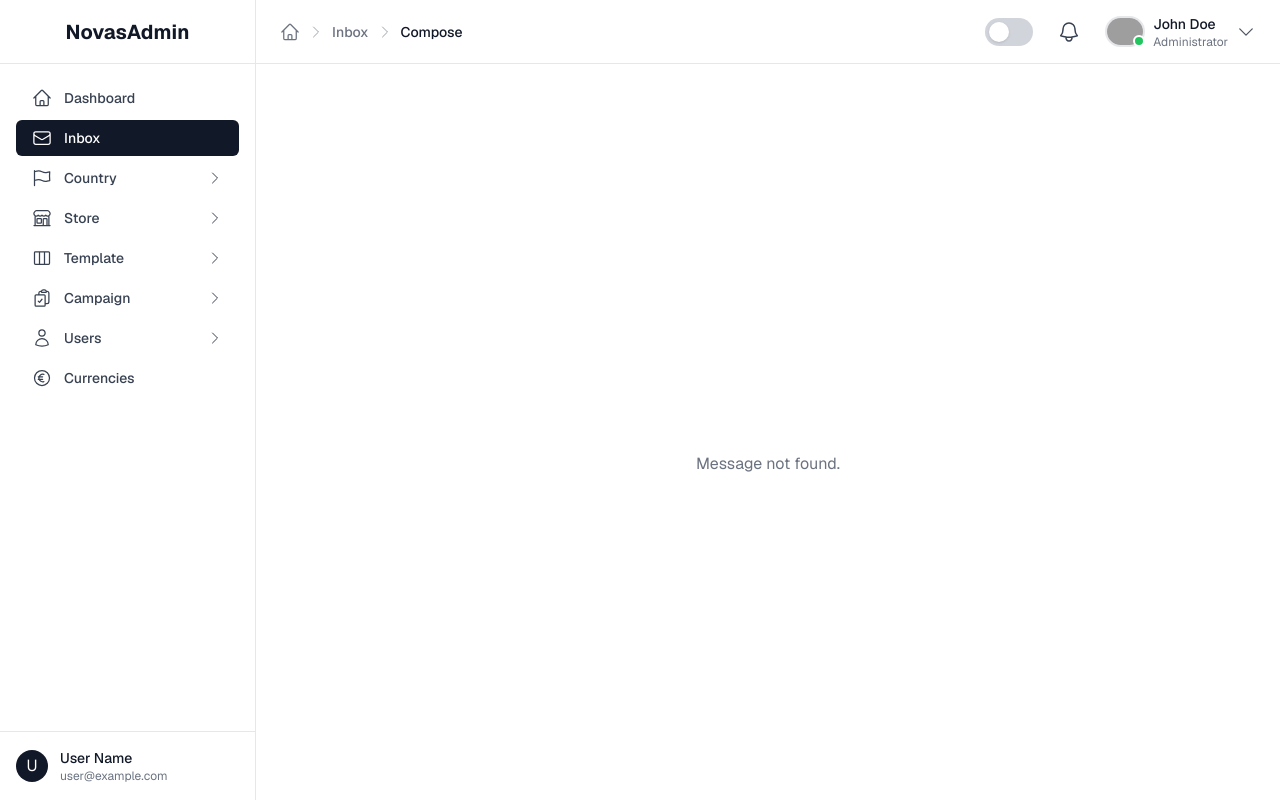
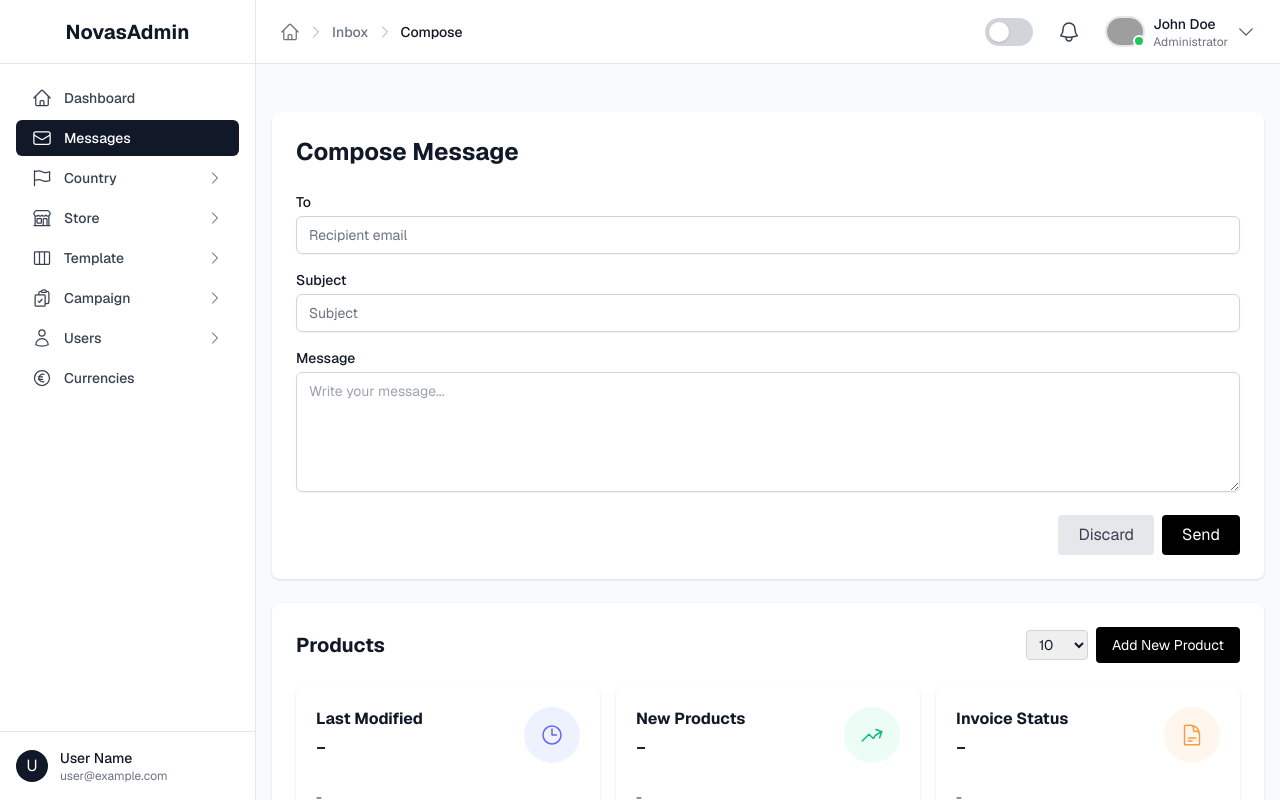
Before and after one commit to einfoengine/novasadmin, a Next.js app: page /inbox/compose in a window 1280 px wide. Before the commit this address had no page. Built offline with nearby package versions, Linux system fonts and the light colour scheme; grey boxes are pictures that could not be loaded.

Commit message:
Products page in progress

```diff
--- /dev/null
+++ b/src/app/inbox/compose/page.tsx
@@ -0,0 +1,163 @@
+"use client";
+
+import { useState } from "react";
+import StatsCard from "@/components/StatsCard";
+import { ArrowTrendingUpIcon, ClockIcon, DocumentTextIcon } from "@heroicons/react/24/outline";
+
+export default function ComposeMessagePage() {
+  const [to, setTo] = useState("");
+  const [subject, setSubject] = useState("");
+  const [body, setBody] = useState("");
+  const [sending, setSending] = useState(false);
+  const [sent, setSent] = useState(false);
+
+  const handleSend = async (e: React.FormEvent) => {
+    e.preventDefault();
+    setSending(true);
+    // Simulate sending
+    setTimeout(() => {
+      setSending(false);
+      setSent(true);
+      setTo("");
+      setSubject("");
+      setBody("");
+    }, 1200);
+  };
+
+  return (
+    <div className="min-h-screen bg-gray-50 text-gray-900 flex flex-col items-center p-4">
+      <div className="w-full bg-white rounded-lg shadow p-6 mt-8">
+        <h1 className="text-2xl font-bold mb-6">Compose Message</h1>
+        {sent ? (
+          <div className="text-green-600 text-center mb-4">Message sent!</div>
+        ) : null}
+        <form onSubmit={handleSend} className="space-y-4">
+          <div>
+            <label className="block text-sm font-medium mb-1">To</label>
+            <input
+              type="email"
+              className="w-full px-3 py-2 border border-gray-300 rounded-md shadow-sm focus:outline-none focus:ring-black focus:border-black text-sm"
+              value={to}
+              onChange={(e) => setTo(e.target.value)}
+              required
+              placeholder="Recipient email"
+            />
+          </div>
+          <div>
+            <label className="block text-sm font-medium mb-1">Subject</label>
+            <input
+              type="text"
+              className="w-full px-3 py-2 border border-gray-300 rounded-md shadow-sm focus:outline-none focus:ring-black focus:border-black text-sm"
+              value={subject}
+              onChange={(e) => setSubject(e.target.value)}
+              required
+              placeholder="Subject"
+            />
+          </div>
+          <div>
+            <label className="block text-sm font-medium mb-1">Message</label>
+            <textarea
+              className="w-full px-3 py-2 border border-gray-300 rounded-md shadow-sm focus:outline-none focus:ring-black focus:border-black text-sm min-h-[120px]"
+              value={body}
+              onChange={(e) => setBody(e.target.value)}
+              required
+              placeholder="Write your message..."
+            />
+          </div>
+          <div className="flex justify-end gap-2">
+            <button
+              type="button"
+              className="px-5 py-2 rounded bg-gray-200 text-gray-700 hover:bg-gray-300"
+              onClick={() => {
+                setTo("");
+                setSubject("");
+                setBody("");
+                setSent(false);
+              }}
+            >
+              Discard
+            </button>
+            <button
+              type="submit"
+              className="px-5 py-2 rounded bg-black text-white hover:bg-gray-800 disabled:opacity-60"
+              disabled={sending}
+            >
+              {sending ? "Sending..." : "Send"}
+            </button>
+          </div>
+        </form>
+      </div>
+      {/* Product Menu */}
+      <div className="w-full bg-white rounded-lg shadow p-6 mt-6">
+        <div className="flex flex-col sm:flex-row sm:items-center sm:justify-between gap-4 mb-6">
+          <h2 className="text-xl font-bold">Products</h2>
+          <div className="flex items-center gap-2">
+            <select className="border border-gray-300 rounded px-2 py-1 text-sm">
+              <option>10</option>
+              <option>25</option>
+              <option>50</option>
+              <option>100</option>
+            </select>
+            <button
+              className="px-4 py-2 rounded bg-black text-white hover:bg-gray-800 text-sm"
+              onClick={() => window.location.href = '/products/add'}
+            >
+              Add New Product
+            </button>
+          </div>
+        </div>
+        <div className="grid grid-cols-1 md:grid-cols-3 gap-4 mb-6">
+          <StatsCard title="Last Modified" value="-" icon={<ClockIcon className="h-6 w-6" />} iconColor="#6366f1" iconBg="#eef2ff" percentage="-" percentageColor="#6b7280" trend="" />
+          <StatsCard title="New Products" value="-" icon={<ArrowTrendingUpIcon className="h-6 w-6" />} iconColor="#10b981" iconBg="#ecfdf5" percentage="-" percentageColor="#6b7280" trend="" />
+          <StatsCard title="Invoice Status" value="-" icon={<DocumentTextIcon className="h-6 w-6" />} iconColor="#f59e42" iconBg="#fff7ed" percentage="-" percentageColor="#6b7280" trend="" />
+        </div>
+        <div className="overflow-x-auto">
+          <table className="min-w-full divide-y divide-gray-200">
+            <thead className="bg-gray-50">
+              <tr>
+                <th className="px-4 py-3">Image</th>
+                <th className="px-4 py-3">Product Name</th>
+                <th className="px-4 py-3">Size</th>
+                <th className="px-4 py-3">Type of Material</th>
+                <th className="px-4 py-3">Printing Channel</th>
+                <th className="px-4 py-3">Printing Machine</th>
+                <th className="px-4 py-3">Printing Surface</th>
+                <th className="px-4 py-3">Die Mood</th>
+                <th className="px-4 py-3">Gluing</th>
+                <th className="px-4 py-3">Finishing</th>
+                <th className="px-4 py-3">Price</th>
+                <th className="px-4 py-3">Action</th>
+              </tr>
+            </thead>
+            <tbody className="divide-y divide-gray-200">
+              {/* Example row, all values null/empty */}
+              <tr>
+                <td className="px-4 py-2 text-center"><div className="w-12 h-12 bg-gray-100 rounded" /></td>
+                <td className="px-4 py-2 text-center">-</td>
+                <td className="px-4 py-2 text-center">-</td>
+                <td className="px-4 py-2 text-center">-</td>
+                <td className="px-4 py-2 text-center">-</td>
+                <td className="px-4 py-2 text-center">-</td>
+                <td className="px-4 py-2 text-center">-</td>
+                <td className="px-4 py-2 text-center">-</td>
+                <td className="px-4 py-2 text-center">-</td>
+                <td className="px-4 py-2 text-center">-</td>
+                <td className="px-4 py-2 text-center">-</td>
+                <td className="px-4 py-2 text-center">
+                  <button className="text-blue-600 hover:underline mr-2">Edit</button>
+                  <button className="text-red-600 hover:underline">Delete</button>
+                </td>
+              </tr>
+            </tbody>
+          </table>
+        </div>
+        {/* Pagination */}
+        <div className="flex justify-end mt-4 gap-2">
+          <button className="px-3 py-1 rounded bg-gray-200 text-gray-700 hover:bg-gray-300">Prev</button>
+          <span className="px-3 py-1">1</span>
+          <button className="px-3 py-1 rounded bg-gray-200 text-gray-700 hover:bg-gray-300">Next</button>
+        </div>
+      </div>
+    </div>
+  );
+}
--- a/src/app/products/page.tsx
+++ b/src/app/products/page.tsx
@@ -1,202 +1,209 @@
 "use client";
 
-import { useState, useEffect } from "react";
+import { useState } from "react";
+import StatsCard from "@/components/StatsCard";
+import { ArrowTrendingUpIcon, ClockIcon, DocumentTextIcon } from "@heroicons/react/24/outline";
 import Image from "next/image";
-import Link from "next/link";
-import { toast } from "react-hot-toast";
-import { EyeIcon, PencilIcon, TrashIcon } from "@heroicons/react/24/outline";
 
 interface Product {
-  productId: string;
-  productName: string;
-  productCost: number;
-  productPrice: number;
-  productStock: number;
-  imageUrl: string;
+  id: number;
+  image: string | null;
+  name: string | null;
+  size: string | null;
+  material: string | null;
+  channel: string | null;
+  machine: string | null;
+  surface: string | null;
+  dieMood: string | null;
+  gluing: string | null;
+  finishing: string | null;
+  price: string | null;
 }
 
-const ITEMS_PER_PAGE = 10;
+const demoProducts: Product[] = [
+  {
+    id: 1,
+    image: "/images/products/demo1.jpg",
+    name: "Custom Box",
+    size: "30x20x10cm",
+    material: "Cardboard",
+    channel: "Single Wall",
+    machine: "Heidelberg",
+    surface: "Matte",
+    dieMood: "Standard",
+    gluing: "Hotmelt",
+    finishing: "Gloss",
+    price: "$2.50",
+  },
+  {
+    id: 2,
+    image: "/images/products/demo2.jpg",
+    name: "Gift Bag",
+    size: "25x15x8cm",
+    material: "Paper",
+    channel: "N/A",
+    machine: "Komori",
+    surface: "Glossy",
+    dieMood: "Custom",
+    gluing: "Manual",
+    finishing: "Foil",
+    price: "$1.20",
+  },
+  {
+    id: 3,
+    image: "/images/products/demo3.jpg",
+    name: "Label Sticker",
+    size: "10x5cm",
+    material: "Vinyl",
+    channel: "N/A",
+    machine: "HP Indigo",
+    surface: "Glossy",
+    dieMood: "None",
+    gluing: "Self-adhesive",
+    finishing: "UV",
+    price: "$0.10",
+  },
+];
 
 export default function ProductsPage() {
-  const [products, setProducts] = useState<Product[]>([]);
-  const [displayedProducts, setDisplayedProducts] = useState<Product[]>([]);
-  const [loading, setLoading] = useState(true);
-  const [loadingMore, setLoadingMore] = useState(false);
-  const [hasMore, setHasMore] = useState(true);
+  const [search, setSearch] = useState("");
+  const [pageSize, setPageSize] = useState(10);
+  const [page, setPage] = useState(1);
 
-  useEffect(() => {
-    const fetchProducts = async () => {
-      try {
-        const response = await fetch('/products.json');
-        const data = await response.json();
-        setProducts(data.products);
-        setDisplayedProducts(data.products.slice(0, ITEMS_PER_PAGE));
-        setHasMore(data.products.length > ITEMS_PER_PAGE);
-      } catch (error) {
-        console.error('Error fetching products:', error);
-        toast.error('Failed to load products');
-      } finally {
-        setLoading(false);
-      }
-    };
+  // Filtered products by search
+  const filteredProducts = demoProducts.filter((p) => {
+    const name = p.name || "";
+    return name.toLowerCase().includes(search.toLowerCase());
+  });
+  const totalPages = Math.ceil(filteredProducts.length / pageSize);
+  const paginatedProducts = filteredProducts.slice((page - 1) * pageSize, page * pageSize);
 
-    fetchProducts();
-  }, []);
+  return (
+    <div className="min-h-screen bg-gray-50 text-gray-900 p-6">
+      {/* Stats Cards */}
+      <div className="grid grid-cols-1 md:grid-cols-3 gap-4 mb-6">
+        <StatsCard title="Last Modified" value="-" icon={<ClockIcon className="h-6 w-6" />} iconColor="#6366f1" iconBg="#eef2ff" percentage="-" percentageColor="#6b7280" trend="" />
+        <StatsCard title="New Products" value="-" icon={<ArrowTrendingUpIcon className="h-6 w-6" />} iconColor="#10b981" iconBg="#ecfdf5" percentage="-" percentageColor="#6b7280" trend="" />
+        <StatsCard title="Invoice Status" value="-" icon={<DocumentTextIcon className="h-6 w-6" />} iconColor="#f59e42" iconBg="#fff7ed" percentage="-" percentageColor="#6b7280" trend="" />
+      </div>
 
-  const loadMore = () => {
-    setLoadingMore(true);
-    const currentLength = displayedProducts.length;
-    const nextProducts = products.slice(currentLength, currentLength + ITEMS_PER_PAGE);
-
-    setTimeout(() => {
-      setDisplayedProducts([...displayedProducts, ...nextProducts]);
-      setHasMore(currentLength + ITEMS_PER_PAGE < products.length);
-      setLoadingMore(false);
-    }, 500); // Simulate network delay
-  };
-
-  const handleAction = async (action: string, product: Product) => {
-    const confirmMessage = {
-      edit: "Are you sure you want to edit this product?",
-      delete: "Are you sure you want to delete this product?",
-      view: "Are you sure you want to view this product's details?"
-    };
-
-    const successMessage = {
-      edit: "Redirecting to edit page...",
-      delete: "Product deleted successfully",
-      view: "Redirecting to view page..."
-    };
-
-    if (window.confirm(confirmMessage[action as keyof typeof confirmMessage])) {
-      toast.success(successMessage[action as keyof typeof successMessage]);
-
-      switch (action) {
-        case 'edit':
-          window.location.href = `/products/edit/${product.productId}`;
-          break;
-        case 'delete':
-          setProducts(products.filter(p => p.productId !== product.productId));
-          setDisplayedProducts(displayedProducts.filter(p => p.productId !== product.productId));
-          break;
-        case 'view':
-          window.location.href = `/products/${product.productId}`;
-          break;
-      }
-    }
-  };
-
-  if (loading) {
-    return (
-      <div className="min-h-screen bg-gray-50 p-8">
-        <div className="max-w-7xl mx-auto">
-          <div className="animate-pulse">
-            <div className="h-8 bg-gray-200 rounded w-1/4 mb-4"></div>
-            <div className="h-4 bg-gray-200 rounded w-3/4 mb-2"></div>
-            <div className="h-4 bg-gray-200 rounded w-1/2"></div>
-          </div>
+      {/* Controls Row */}
+      <div className="flex flex-col sm:flex-row sm:items-center sm:justify-between gap-2 mb-4">
+        {/* Products Table Title */}
+      <div className="flex items-center justify-between mb-2">
+        <h1 className="text-2xl font-bold">Products <span className="text-base font-normal text-gray-500">({filteredProducts.length} products)</span></h1>
+      </div>
+        <div className="flex items-center gap-2 w-full sm:w-auto justify-end">
+          <div className="flex items-center gap-2">
+          <label className="text-sm">Show</label>
+          <select
+            className="border border-gray-300 rounded px-2 py-1 text-sm"
+            value={pageSize}
+            onChange={e => {
+              setPageSize(Number(e.target.value));
+              setPage(1);
+            }}
+          >
+            <option value={10}>10</option>
+            <option value={25}>25</option>
+            <option value={50}>50</option>
+            <option value={100}>100</option>
+          </select>
+          <span className="text-sm">products</span>
+        </div>
+          <input
+            type="text"
+            value={search}
+            onChange={e => {
+              setSearch(e.target.value);
+              setPage(1);
+            }}
+            placeholder="Search products..."
+            className="px-3 py-2 border border-gray-300 rounded-md shadow-sm focus:outline-none focus:ring-black focus:border-black text-sm w-full max-w-xs"
+          />
+          <button
+            className="px-4 py-2 rounded bg-black text-white hover:bg-gray-800 text-sm flex items-center gap-1 whitespace-nowrap"
+            onClick={() => window.location.href = '/products/add'}
+          >
+            <svg xmlns="http://www.w3.org/2000/svg" fill="none" viewBox="0 0 24 24" strokeWidth={1.5} stroke="currentColor" className="w-5 h-5">
+              <path strokeLinecap="round" strokeLinejoin="round" d="M12 4.5v15m7.5-7.5h-15" />
+            </svg>
+            Add New Product
+          </button>
         </div>
       </div>
-    );
-  }
-
-  return (
-    <div className="min-h-screen bg-gray-50 p-8">
-      <div className="max-w-7xl mx-auto">
-        <div className="flex justify-between items-center mb-6">
-          <h1 className="text-2xl font-bold text-gray-900">Products</h1>
-          <Link
-            href="/products/add"
-            className="bg-black text-white px-4 py-2 rounded-md hover:bg-gray-800 transition-colors"
-          >
-            Add New Product
-          </Link>
-        </div>
-
-        <div className="bg-white rounded-lg shadow overflow-hidden">
-          <div className="grid grid-cols-12 gap-4 p-4 bg-gray-100 border-b">
-            <div className="col-span-1 font-medium text-gray-900">Image</div>
-            <div className="col-span-2 font-medium text-gray-900">Product ID</div>
-            <div className="col-span-3 font-medium text-gray-900">Name</div>
-            <div className="col-span-2 font-medium text-gray-900">Cost</div>
-            <div className="col-span-2 font-medium text-gray-900">Price</div>
-            <div className="col-span-1 font-medium text-gray-900">Stock</div>
-            <div className="col-span-1 font-medium text-gray-900">Actions</div>
-          </div>
-
-          <div className="divide-y divide-gray-200">
-            {displayedProducts.map((product) => (
-              <div key={product.productId} className="grid grid-cols-12 gap-4 p-4 items-center hover:bg-gray-50">
-                <div className="col-span-1">
-                  <div className="relative w-12 h-12">
-                    <Image
-                      src={product.imageUrl}
-                      alt={product.productName}
-                      fill
-                      className="object-cover rounded-md"
-                    />
-                  </div>
-                </div>
-                <div className="col-span-2 text-gray-900">{product.productId}</div>
-                <div className="col-span-3 text-gray-900">{product.productName}</div>
-                <div className="col-span-2 text-gray-900">${product.productCost.toFixed(2)}</div>
-                <div className="col-span-2 text-gray-900">${product.productPrice.toFixed(2)}</div>
-                <div className="col-span-1 text-gray-900">{product.productStock}</div>
-                <div className="col-span-1">
-                  <div className="flex space-x-2">
-                    <button
-                      onClick={() => handleAction('view', product)}
-                      className="text-gray-600 hover:text-gray-900"
-                      title="View"
-                    >
-                      <EyeIcon className="h-5 w-5" />
-                    </button>
-                    <button
-                      onClick={() => handleAction('edit', product)}
-                      className="text-gray-600 hover:text-gray-900"
-                      title="Edit"
-                    >
-                      <PencilIcon className="h-5 w-5" />
-                    </button>
-                    <button
-                      onClick={() => handleAction('delete', product)}
-                      className="text-gray-600 hover:text-gray-900"
-                      title="Delete"
-                    >
-                      <TrashIcon className="h-5 w-5" />
-                    </button>
-                  </div>
-                </div>
-              </div>
+      <div className="bg-white shadow rounded-lg overflow-x-auto">
+        <table className="min-w-[900px] divide-y divide-gray-200">
+          <thead className="bg-gray-50">
+            <tr>
+              <th className="px-4 py-3">Image</th>
+              <th className="px-4 py-3">Product Name</th>
+              <th className="px-4 py-3">Size</th>
+              <th className="px-4 py-3">Type of Material</th>
+              <th className="px-4 py-3">Printing Channel</th>
+              <th className="px-4 py-3">Printing Machine</th>
+              <th className="px-4 py-3">Printing Surface</th>
+              <th className="px-4 py-3">Die Mood</th>
+              <th className="px-4 py-3">Gluing</th>
+              <th className="px-4 py-3">Finishing</th>
+              <th className="px-4 py-3">Price</th>
+              <th className="px-4 py-3">Action</th>
+            </tr>
+          </thead>
+          <tbody className="divide-y divide-gray-200">
+            {paginatedProducts.map((product) => (
+              <tr key={product.id}>
+                <td className="px-4 py-2 text-center">
+                  {product.image ? (
+                    <Image src={product.image} alt={product.name || "Product"} width={48} height={48} className="w-12 h-12 object-cover rounded" />
+                  ) : (
+                    <div className="w-12 h-12 bg-gray-100 rounded" />
+                  )}
+                </td>
+                <td className="px-4 py-2 text-center">{product.name || '-'}</td>
+                <td className="px-4 py-2 text-center">{product.size || '-'}</td>
+                <td className="px-4 py-2 text-center">{product.material || '-'}</td>
+                <td className="px-4 py-2 text-center">{product.channel || '-'}</td>
+                <td className="px-4 py-2 text-center">{product.machine || '-'}</td>
+                <td className="px-4 py-2 text-center">{product.surface || '-'}</td>
+                <td className="px-4 py-2 text-center">{product.dieMood || '-'}</td>
+                <td className="px-4 py-2 text-center">{product.gluing || '-'}</td>
+                <td className="px-4 py-2 text-center">{product.finishing || '-'}</td>
+                <td className="px-4 py-2 text-center">{product.price || '-'}</td>
+                <td className="px-4 py-2 text-center flex items-center justify-center gap-2">
+                  <button className="text-blue-600 hover:text-blue-800" title="Edit">
+                    <svg xmlns="http://www.w3.org/2000/svg" fill="none" viewBox="0 0 24 24" strokeWidth={1.5} stroke="currentColor" className="w-5 h-5">
+                      <path strokeLinecap="round" strokeLinejoin="round" d="M16.862 4.487a2.25 2.25 0 1 1 3.182 3.182L7.5 20.213l-4.182 1 1-4.182 12.544-12.544z" />
+                    </svg>
+                  </button>
+                  <button className="text-red-600 hover:text-red-800" title="Delete">
+                    <svg xmlns="http://www.w3.org/2000/svg" fill="none" viewBox="0 0 24 24" strokeWidth={1.5} stroke="currentColor" className="w-5 h-5">
+                      <path strokeLinecap="round" strokeLinejoin="round" d="M6 18L18 6M6 6l12 12" />
+                    </svg>
+                  </button>
+                </td>
+              </tr>
             ))}
-          </div>
-
-          {hasMore && (
-            <div className="p-4 border-t border-gray-200">
-              <button
-                onClick={loadMore}
-                disabled={loadingMore}
-                className={`w-full py-2 px-4 rounded-md text-sm font-medium transition-colors ${
-                  loadingMore
-                    ? 'bg-gray-100 text-gray-400 cursor-not-allowed'
-                    : 'bg-gray-100 text-gray-700 hover:bg-gray-200'
-                }`}
-              >
-                {loadingMore ? (
-                  <span className="flex items-center justify-center">
-                    <svg className="animate-spin -ml-1 mr-3 h-5 w-5 text-gray-400" xmlns="http://www.w3.org/2000/svg" fill="none" viewBox="0 0 24 24">
-                      <circle className="opacity-25" cx="12" cy="12" r="10" stroke="currentColor" strokeWidth="4"></circle>
-                      <path className="opacity-75" fill="currentColor" d="M4 12a8 8 0 018-8V0C5.373 0 0 5.373 0 12h4zm2 5.291A7.962 7.962 0 014 12H0c0 3.042 1.135 5.824 3 7.938l3-2.647z"></path>
-                    </svg>
-                    Loading...
-                  </span>
-                ) : (
-                  'Load More'
-                )}
-              </button>
-            </div>
-          )}
-        </div>
+          </tbody>
+        </table>
+      </div>
+      {/* Pagination */}
+      <div className="flex justify-end mt-4 gap-2">
+        <button
+          className="px-3 py-1 rounded bg-gray-200 text-gray-700 hover:bg-gray-300"
+          onClick={() => setPage((p) => Math.max(1, p - 1))}
+          disabled={page === 1}
+        >
+          Prev
+        </button>
+        <span className="px-3 py-1">{page} / {totalPages}</span>
+        <button
+          className="px-3 py-1 rounded bg-gray-200 text-gray-700 hover:bg-gray-300"
+          onClick={() => setPage((p) => Math.min(totalPages, p + 1))}
+          disabled={page === totalPages}
+        >
+          Next
+        </button>
       </div>
     </div>
   );
--- a/src/components/Sidebar.tsx
+++ b/src/components/Sidebar.tsx
@@ -30,7 +30,7 @@ const menuItems = [
     submenu: []
   },
   {
-    name: 'Inbox',
+    name: 'Messages',
     href: '/inbox',
     icon: EnvelopeIcon,
     submenu: []
```
Also changed, not shown: src/app/inbox/page.tsx (+11 -17 lines).
